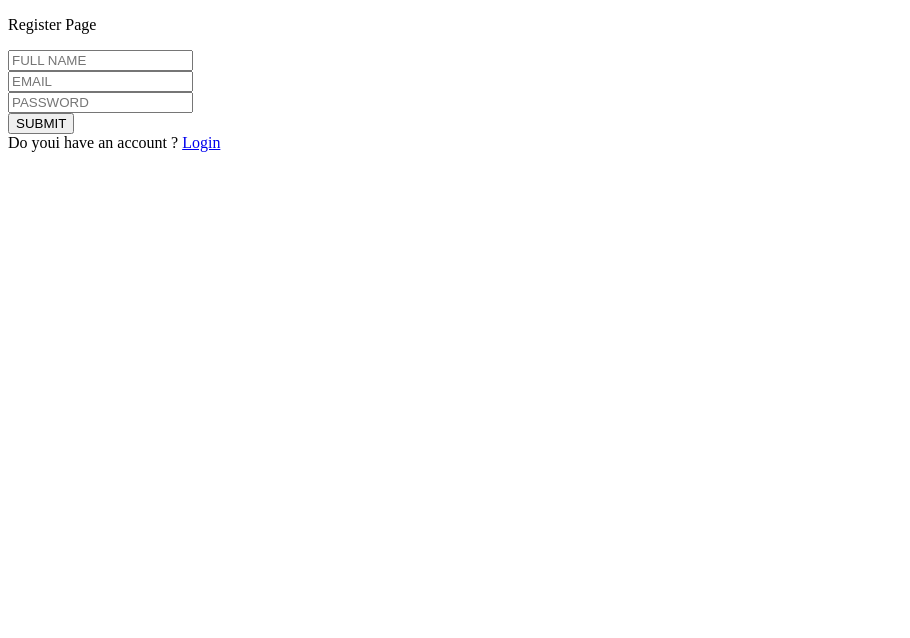
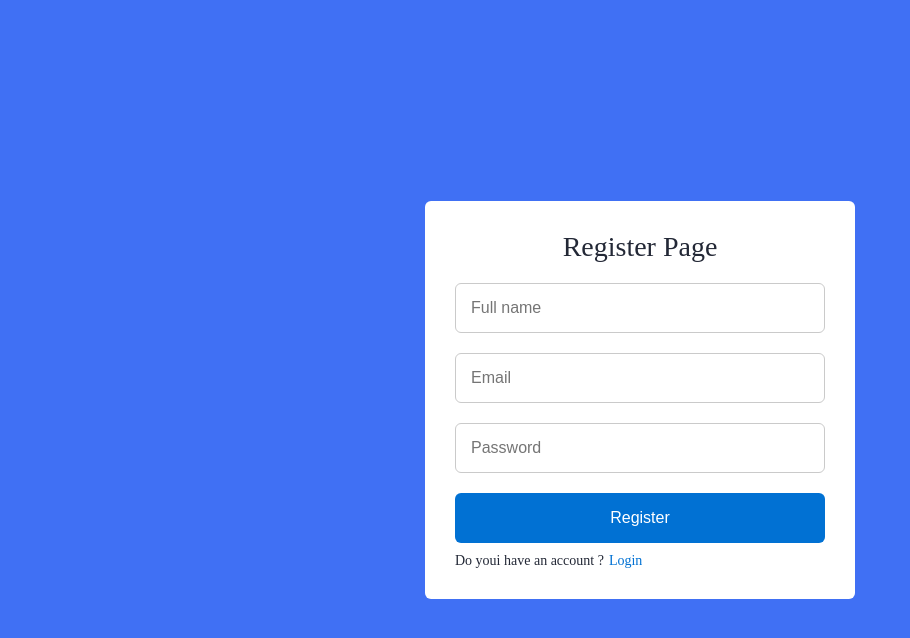
Before and after one commit to Isayevv10/nextAuth, a Next.js app: page /en/register in a window 1280 px wide. Shown: the top 638 px of the page, without its empty margins (0-910 px from the left). Built offline with nearby package versions, Linux system fonts and the light colour scheme; no server answers.

Commit message:
create/style for signin & signup

```diff
--- a/app/[locale]/dashboard/page.tsx
+++ b/app/[locale]/dashboard/page.tsx
@@ -6,7 +6,6 @@ import React, { useEffect } from "react";
 
 const page = () => {
   const { data: session, status } = useSession();
-  console.log(status);
 
   useEffect(() => {
     if (status === "unauthenticated") {
--- a/app/[locale]/page.tsx
+++ b/app/[locale]/page.tsx
@@ -4,7 +4,6 @@ export default function Index() {
   return (
     <>
       <Navbar />
-      {/* <Actions /> */}
     </>
   );
 }
--- a/components/Register/RegisterForm.tsx
+++ b/components/Register/RegisterForm.tsx
@@ -3,6 +3,7 @@
 import Link from "next/link";
 import { useRouter } from "next/navigation";
 import React, { FormEvent, useState } from "react";
+import "@/style/registerForm.scss";
 
 const Register = () => {
   const [formData, setFormData] = useState({
@@ -66,34 +67,37 @@ const Register = () => {
   };
 
   return (
-    <div>
-      <p>Register Page</p>
+    <div className="container">
+      <div className="form">
+        <header>Register Page</header>
         <form action="" onSubmit={handleSubmit}>
-        <div>
+          <div className="field input-field">
             <input
               type="text"
               name=""
-            placeholder="FULL NAME"
+              placeholder="Full name"
               value={formData.name}
-            onChange={(e) => setFormData({ ...formData, name: e.target.value })}
+              onChange={(e) =>
+                setFormData({ ...formData, name: e.target.value })
+              }
             />
           </div>
-        <div>
+          <div className="field input-field">
             <input
               type="email"
               name=""
-            placeholder="EMAIL"
+              placeholder="Email"
               value={formData.email}
               onChange={(e) =>
                 setFormData({ ...formData, email: e.target.value })
               }
             />
           </div>
-        <div>
+          <div className="field input-field">
             <input
               type="password"
               name=""
-            placeholder="PASSWORD"
+              placeholder="Password"
               value={formData.password}
               onChange={(e) =>
                 setFormData({ ...formData, password: e.target.value })
@@ -103,16 +107,17 @@ const Register = () => {
 
           {formData.error && <div>{formData.error}</div>}
 
-        <div>
-          <button type="submit">SUBMIT</button>
+          <div className="field input-field">
+            <button type="submit">Register</button>
           </div>
 
-        <div>
+          <div className="form-link">
             <span>Do youi have an account ? </span>
             <Link href="/login">Login</Link>
           </div>
         </form>
       </div>
+    </div>
   );
 };
 
--- a/package.json
+++ b/package.json
@@ -22,7 +22,9 @@
     "nodemailer": "^6.9.7",
     "openssl": "^2.0.0",
     "react": "^0.0.0-experimental-6b3834a45-20231110",
-    "react-dom": "^0.0.0-experimental-6b3834a45-20231110"
+    "react-dom": "^0.0.0-experimental-6b3834a45-20231110",
+    "sass": "^1.72.0",
+    "scss": "^0.2.4"
   },
   "devDependencies": {
     "@types/bcrypt": "^5.0.2",
--- /dev/null
+++ b/style/loginForm.scss
@@ -0,0 +1,88 @@
+* {
+  margin: 0;
+  padding: 0;
+  box-sizing: border-box;
+}
+
+.container {
+  height: 100vh;
+  width: 100%;
+  background-color: #4070f4;
+  display: flex;
+  justify-content: center;
+  align-items: center;
+
+  .form {
+    margin: 0 auto;
+    max-width: 430px;
+    width: 100%;
+    padding: 30px;
+    border-radius: 6px;
+    background: #fff;
+
+    header {
+      color: red;
+      font-size: 28px;
+      color: #232836;
+      text-align: center;
+    }
+
+    .field {
+      position: relative;
+      height: 50px;
+      width: 100%;
+      margin-top: 20px;
+      border-radius: 6px;
+
+      input,
+      button {
+        height: 100%;
+        width: 100%;
+        border: none;
+        font-size: 16px;
+        border-radius: 6px;
+      }
+
+      input {
+        outline: none;
+        padding: 0 15px;
+        border: 1px solid #cacaca;
+      }
+
+      button {
+        color: #fff;
+        outline: none;
+        background-color: #0171d3;
+        cursor: pointer;
+        border: none;
+        transition: all 0.3s ease;
+      }
+
+      input:focus {
+        border-bottom-width: 2px;
+      }
+
+      button:hover {
+        background-color: #016dcb;
+      }
+    }
+
+    .form-link {
+      text-align: center;
+      margin-top: 10px;
+      display: flex;
+
+      span {
+        font-size: 14px;
+        color: #232836;
+        margin-right: 5px;
+      }
+
+      a {
+        font-size: 14px;
+        text-decoration: none;
+        color: #0171d3;
+      }
+    }
+  }
+}
--- /dev/null
+++ b/style/registerForm.scss
@@ -0,0 +1,88 @@
+* {
+  margin: 0;
+  padding: 0;
+  box-sizing: border-box;
+}
+
+.container {
+  height: 100vh;
+  width: 100%;
+  background-color: #4070f4;
+  display: flex;
+  justify-content: center;
+  align-items: center;
+
+  .form {
+    margin: 0 auto;
+    max-width: 430px;
+    width: 100%;
+    padding: 30px;
+    border-radius: 6px;
+    background: #fff;
+
+    header {
+      color: red;
+      font-size: 28px;
+      color: #232836;
+      text-align: center;
+    }
+
+    .field {
+      position: relative;
+      height: 50px;
+      width: 100%;
+      margin-top: 20px;
+      border-radius: 6px;
+
+      input,
+      button {
+        height: 100%;
+        width: 100%;
+        border: none;
+        font-size: 16px;
+        border-radius: 6px;
+      }
+
+      input {
+        outline: none;
+        padding: 0 15px;
+        border: 1px solid #cacaca;
+      }
+
+      button {
+        color: #fff;
+        outline: none;
+        background-color: #0171d3;
+        cursor: pointer;
+        border: none;
+        transition: all 0.3s ease;
+      }
+
+      input:focus {
+        border-bottom-width: 2px;
+      }
+
+      button:hover {
+        background-color: #016dcb;
+      }
+    }
+
+    .form-link {
+      text-align: center;
+      margin-top: 10px;
+      display: flex;
+
+      span {
+        font-size: 14px;
+        color: #232836;
+        margin-right: 5px;
+      }
+
+      a {
+        font-size: 14px;
+        text-decoration: none;
+        color: #0171d3;
+      }
+    }
+  }
+}
```
Also changed, not shown: components/Login/LoginForm.tsx (+17 -8 lines), 1 other file (tests, documents, lock files or other folders). Lines whose indentation alone changed are shown as unchanged.
